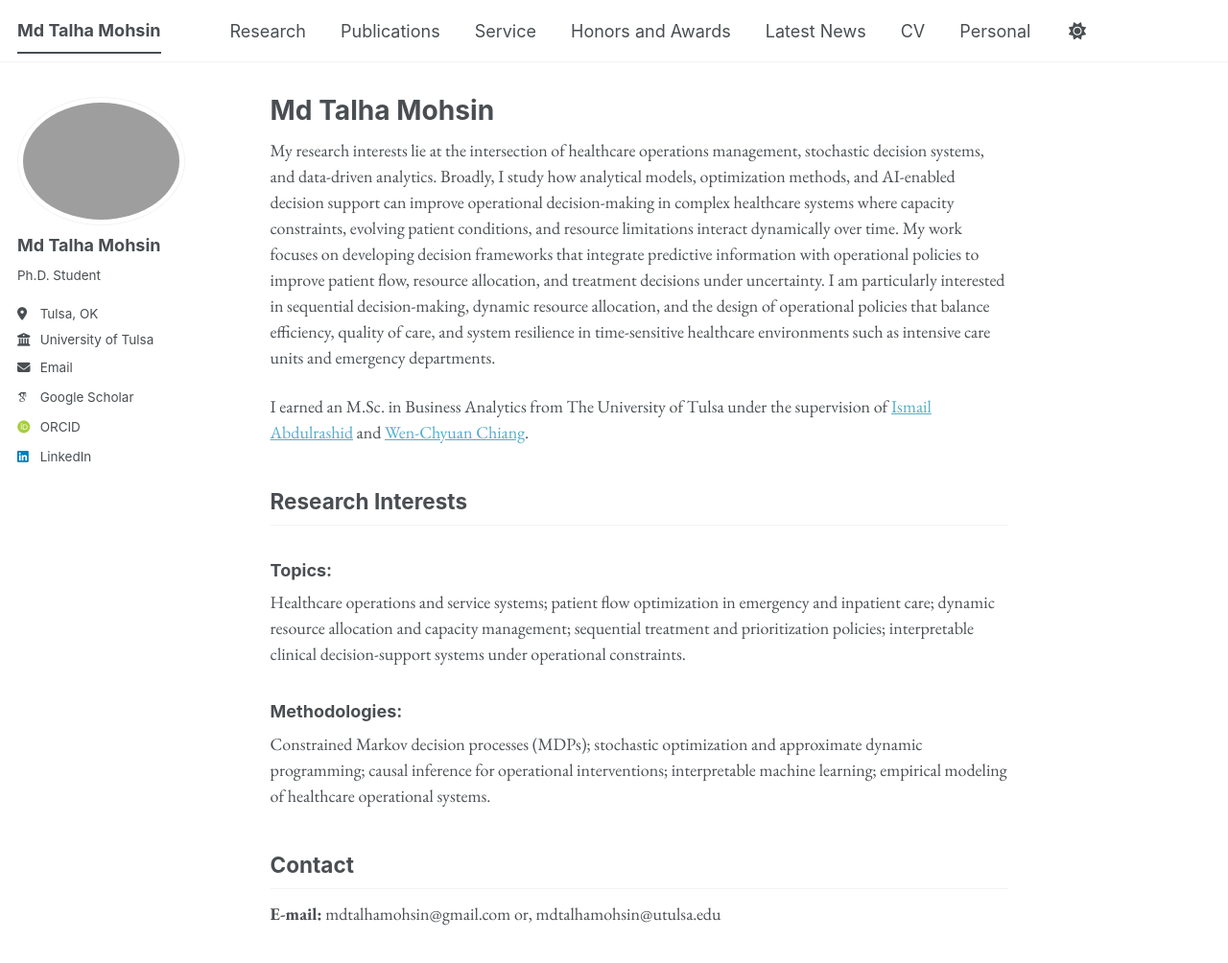
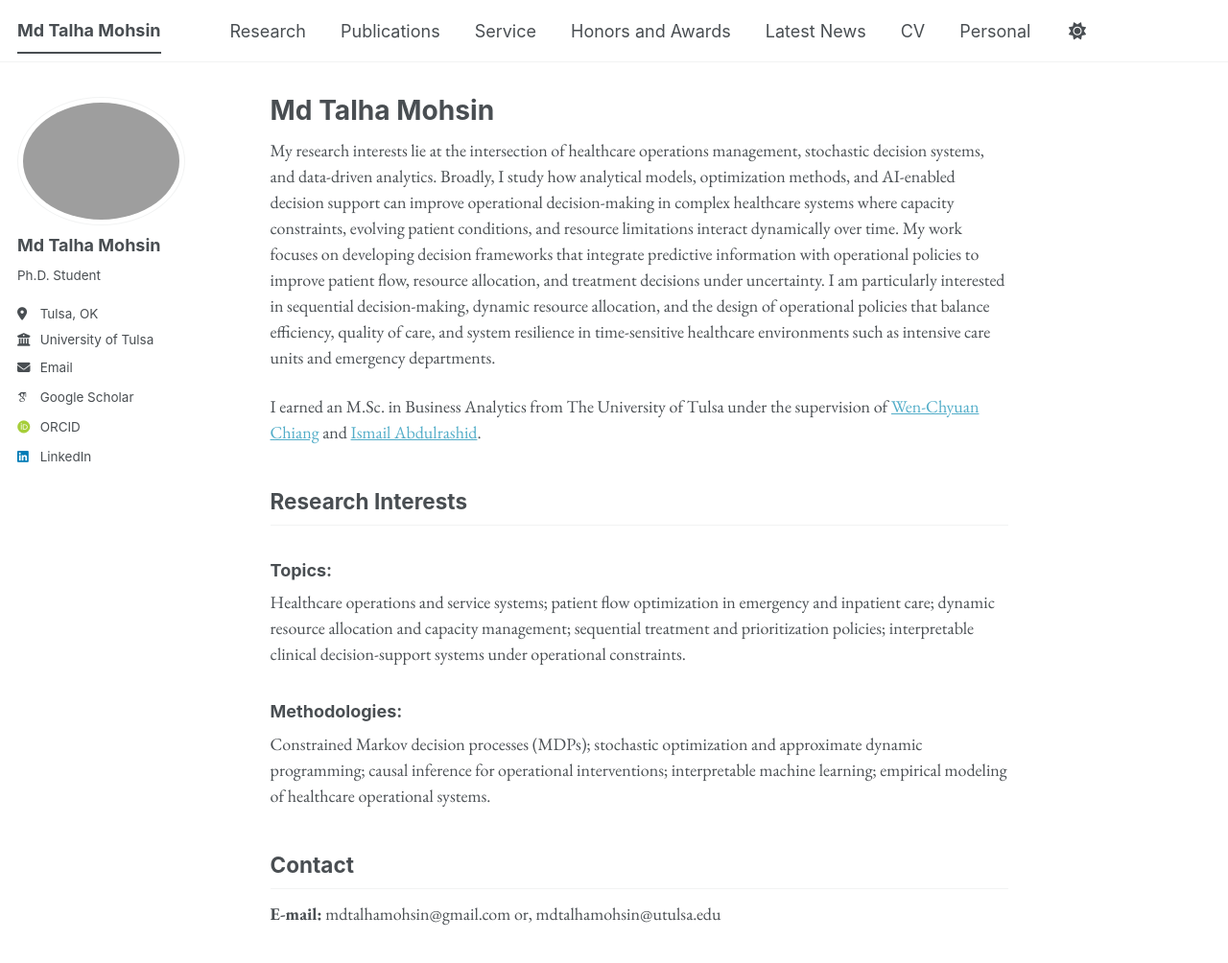
Before and after one commit to mdtalhamohsin/mdtalhamohsin.github.io, a Jekyll site: the page built from _pages/about.md, in a window 1280 px wide and 1070 px high. Shown: the top 1004 px of the window at 96% size. Built offline with Jekyll 4.4.1, drawn with Linux system fonts in a browser that asks for light colours; some web fonts are replaced; a script bundle is joined from its source files by our own code; library files that are not in the unit come from our copies.

```diff
--- a/_pages/about.md
+++ b/_pages/about.md
@@ -8,7 +8,7 @@ redirect_from:
 ---
 My research interests lie at the intersection of healthcare operations management, stochastic decision systems, and data-driven analytics. Broadly, I study how analytical models, optimization methods, and AI-enabled decision support can improve operational decision-making in complex healthcare systems where capacity constraints, evolving patient conditions, and resource limitations interact dynamically over time. My work focuses on developing decision frameworks that integrate predictive information with operational policies to improve patient flow, resource allocation, and treatment decisions under uncertainty. I am particularly interested in sequential decision-making, dynamic resource allocation, and the design of operational policies that balance efficiency, quality of care, and system resilience in time-sensitive healthcare environments such as intensive care units and emergency departments.
 
-I earned an M.Sc. in Business Analytics from The University of Tulsa under the supervision of <a href="https://utulsa.edu/people/ismail-abdulrashid/" target="_blank" rel="noopener noreferrer">Ismail Abdulrashid</a> and <a href="https://utulsa.edu/people/wen-chyuan-chiang/" target="_blank" rel="noopener noreferrer">Wen-Chyuan Chiang</a>.
+I earned an M.Sc. in Business Analytics from The University of Tulsa under the supervision of <a href="https://utulsa.edu/people/wen-chyuan-chiang/" target="_blank" rel="noopener noreferrer">Wen-Chyuan Chiang</a> and <a href="https://utulsa.edu/people/ismail-abdulrashid/" target="_blank" rel="noopener noreferrer">Ismail Abdulrashid</a>.
 
 
 
```
